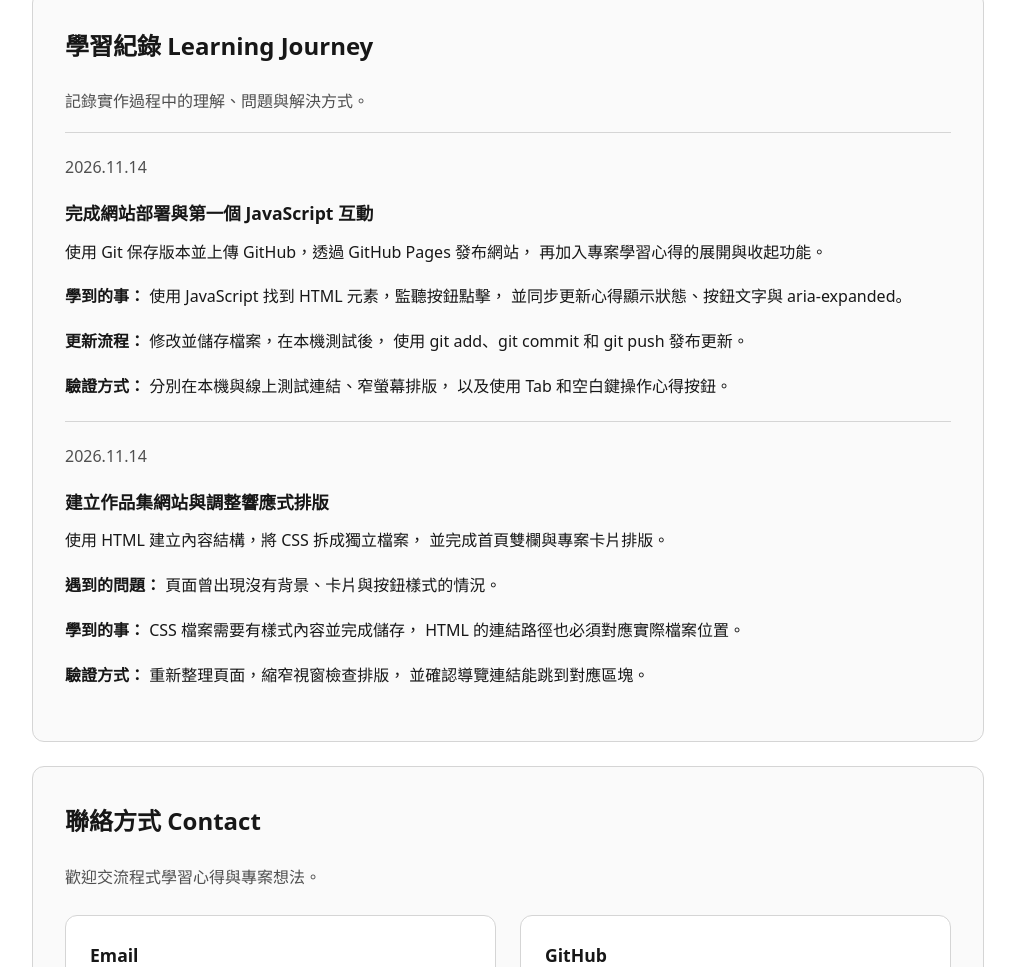
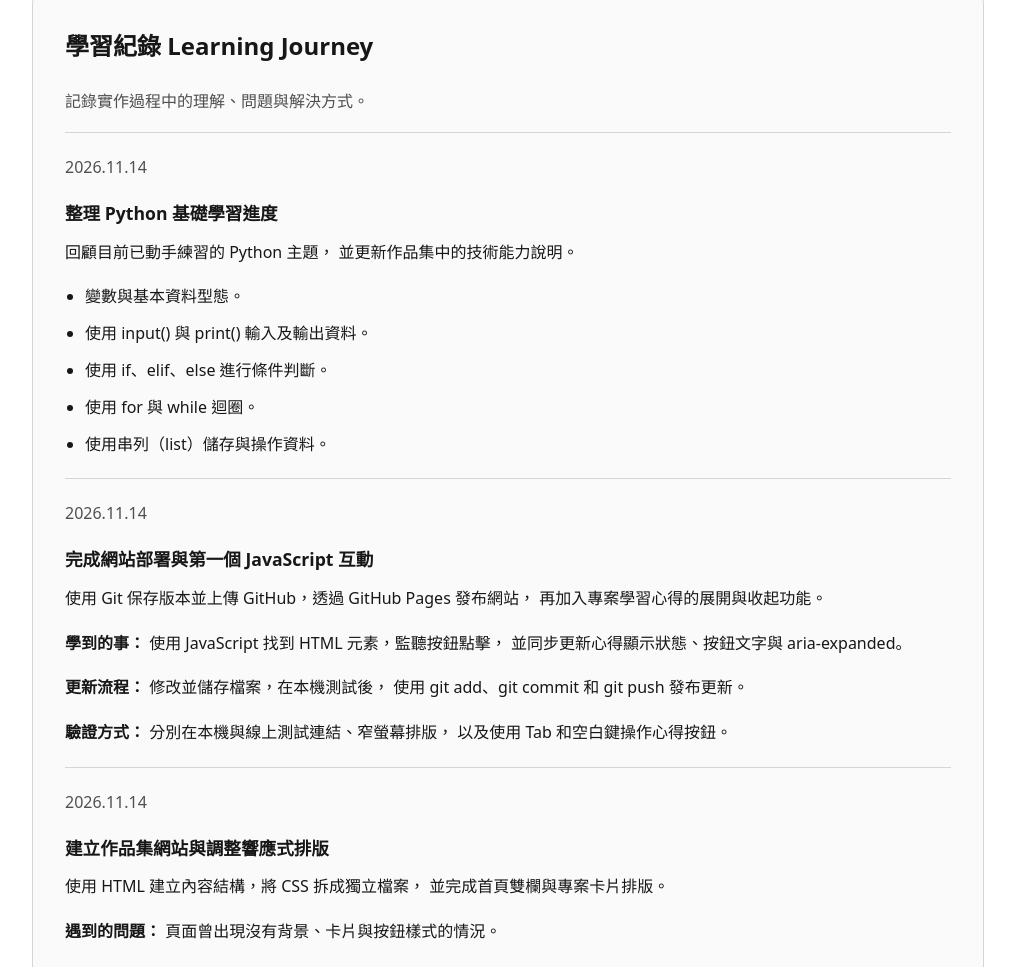
Before and after one commit to Benson1220/personal-portfolio, a plain HTML site: page index.html in a window 1280 px wide. Shown: the part 3110-4077 px from the top of the page, without its empty margins (132-1147 px from the left). Drawn offline with Linux system fonts and the light colour scheme.

Commit message:
更新 Python 技能與學習紀錄並同步 README

```diff
--- a/index.html
+++ b/index.html
@@ -112,7 +112,13 @@
                     <p>目前正在建立 Python 程式設計基礎。</p>
 
                     <h4>練習內容</h4>
-                    <p class="muted">待補充目前實際練習的主題。</p>
+                    <ul class="skill-list">
+                        <li>練習變數與基本資料型態。</li>
+                        <li>使用 input() 接收輸入，並透過 print() 顯示結果。</li>
+                        <li>使用 if、elif、else 進行條件判斷。</li>
+                        <li>使用 for 與 while 迴圈重複執行程式。</li>
+                        <li>使用串列（list）儲存與操作多筆資料。</li>
+                    </ul>
                 </article>
 
                 <article class="skill-card">
@@ -210,6 +216,26 @@
                     <time datetime="2026-11-14">2026.11.14</time>
                 </p>
 
+                <h3>整理 Python 基礎學習進度</h3>
+
+                <p>
+                    回顧目前已動手練習的 Python 主題，
+                    並更新作品集中的技術能力說明。
+                </p>
+
+                <ul class="skill-list">
+                    <li>變數與基本資料型態。</li>
+                    <li>使用 input() 與 print() 輸入及輸出資料。</li>
+                    <li>使用 if、elif、else 進行條件判斷。</li>
+                    <li>使用 for 與 while 迴圈。</li>
+                    <li>使用串列（list）儲存與操作資料。</li>
+                </ul>
+            </article>
+            <article class="entry">
+                <p class="muted">
+                    <time datetime="2026-11-14">2026.11.14</time>
+                </p>
+
                 <h3>完成網站部署與第一個 JavaScript 互動</h3>
 
                 <p>
```
Also changed, not shown: 1 other file.
